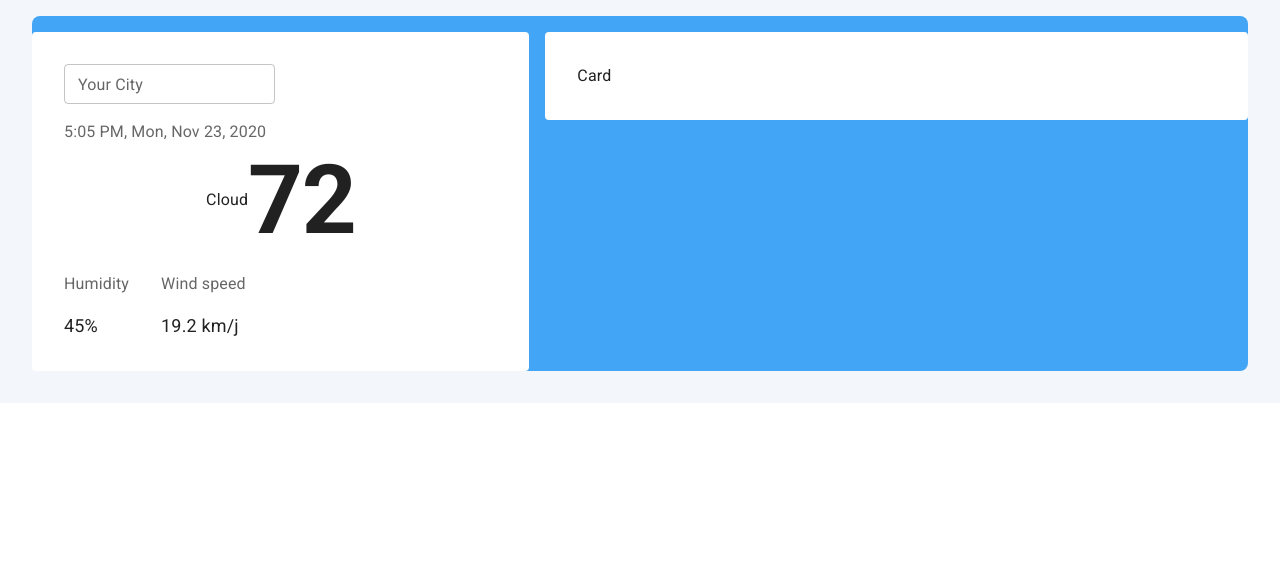
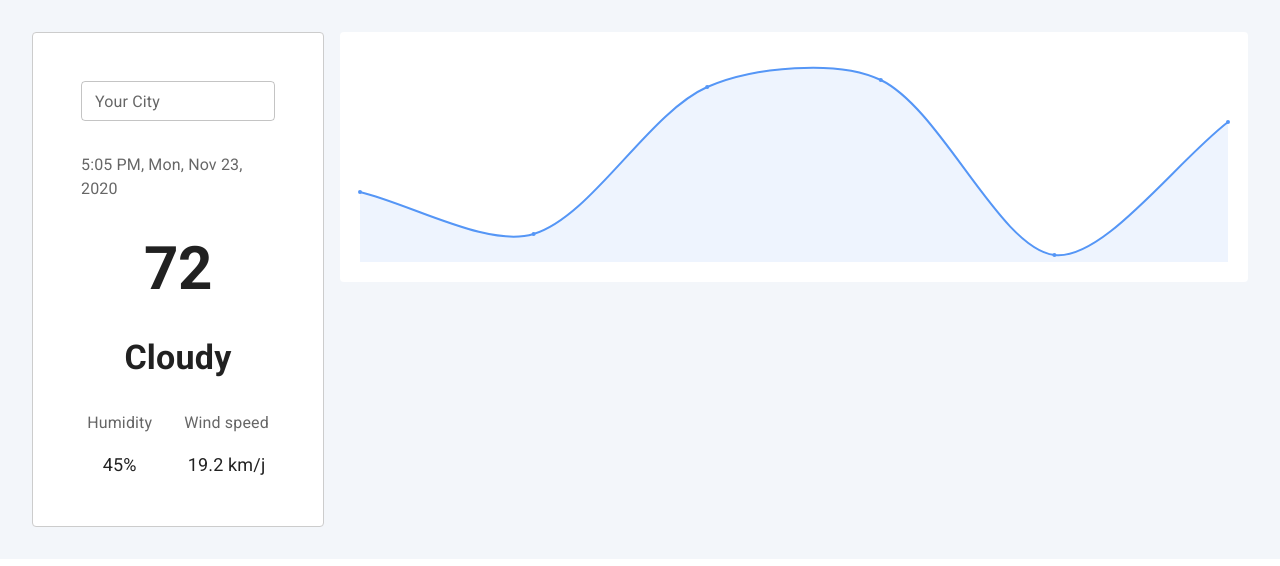
Before and after one commit to HieDave/weather-forecast, a React (Create React App) app: page / in a window 1280 px wide. Shown: the top 566 px of the page. Built offline with nearby package versions, Linux system fonts and the light colour scheme.

Commit message:
added-chart

```diff
--- a/package.json
+++ b/package.json
@@ -10,7 +10,9 @@
     "@testing-library/jest-dom": "^5.16.3",
     "@testing-library/react": "^12.1.4",
     "@testing-library/user-event": "^13.5.0",
+    "chart.js": "^3.7.1",
     "react": "^18.0.0",
+    "react-chartjs-2": "^4.0.1",
     "react-dom": "^18.0.0",
     "react-scripts": "5.0.0",
     "web-vitals": "^2.1.4"
@@ -38,5 +40,6 @@
       "last 1 firefox version",
       "last 1 safari version"
     ]
-  }
+  },
+  "devDependencies": {}
 }
--- a/src/components/CardItem1.jsx
+++ b/src/components/CardItem1.jsx
@@ -1,27 +1,37 @@
 import { Paper, Stack, TextField, Typography } from '@mui/material'
 import { Box } from '@mui/system'
-import React from 'react'
+
+
 
 const CardItem1 = () => {
     return (
-    <Paper elevation={0} sx={{ p: 4 }}>
-        <TextField label="Your City" size="small"/>
-        <Typography color="text.secondary" mt={2}>
-            5:05 PM, Mon, Nov 23, 2020
-        </Typography>
-        <Box sx={{
+        <Paper elevation={0} sx={{
+            p: 6,
+            border: "1px solid #ccc",
             display:"flex",
+            flexDirection:"column",
             alignItems:"center",
             justifyContent:"center"
         }}>
-            <Typography>
-                Cloud
+            {/* <Box> */}
+                <TextField label="Your City" size="small" />
+                <Typography color="text.secondary" mt={4}>
+                    5:05 PM, Mon, Nov 23, 2020
                 </Typography>
-            <Typography variant="h1" fontWeight={700}>
+                <Stack direction="row" spacing={2} sx={{
+                    mt: 4,
+                }}>
+                    <Typography variant="h2" fontWeight={700}>
                         72
                     </Typography>
-        </Box>
-        <Stack direction="row" spacing={4} sx={{mt:2}}>
+                </Stack>
+                <Typography variant="h4" fontWeight={700} mt={4}>
+                    Cloudy
+                </Typography>
+                <Stack direction="row" spacing={4} sx={{
+                    mt: 4,
+                    textAlign: "center"
+                }}>
                     <Box>
                         <Typography color="text.secondary">
                             Humidity
@@ -39,6 +49,7 @@ const CardItem1 = () => {
                         </Typography>
                     </Box>
                 </Stack>
+            {/* </Box> */}
         </Paper>
     )
 }
--- a/src/components/CardItem2.jsx
+++ b/src/components/CardItem2.jsx
@@ -1,10 +1,71 @@
-import React from 'react'
+import 'chart.js/auto';
 import { Paper } from '@mui/material'
+import { Line } from 'react-chartjs-2'
+
+
 
 const CardItem2 = () => {
   return (
-    <Paper elevation={0} sx={{p:4}}>
-        Card
+    <Paper elevation={0} sx={{
+        p:1,
+        height: 250
+        }}>
+        <Line
+            data={{
+                labels: ['red', 'blue', 'yellow', 'green', 'black', 'purple'],
+                datasets: [
+                    {
+                        label: 'temperature',
+                        data: [65, 59, 80, 81, 56, 75],
+                        fill: 'stack',
+                        backgroundColor: '#eef4fe',
+                        borderColor: '#5596f6',
+                        borderWidth: 2,
+                        tension: 0.3,
+                    }
+                ]
+            }}
+            // height={100}
+            // width={400}
+            options={{
+                maintainAspectRatio: false,
+                scales: {
+                    x:{
+                        grid: {
+                            display: false,
+                            borderWidth: 0,
+                        },
+                        ticks: {
+                            display: false,
+                        },
+
+                    },
+                    y:{
+                        grid: {
+                            display: false,
+                            borderWidth: 0,
+                        },
+                        ticks: {
+                            display: false,
+                        },
+
+                    },
+                },
+                elements: {
+                    point: {
+                        radius: 1,
+                        hoverRadius: 10,
+                        borderColor: '#fff',
+                        backgroundColor: '#5596f6',
+                    }
+                },
+                plugins: {
+                    legend: {
+                        display: false,
+                    },
+                }
+            }}
+        />
     </Paper>
   )
 }
--- a/src/components/Cards.jsx
+++ b/src/components/Cards.jsx
@@ -7,13 +7,13 @@ const Cards = () => {
   return (
     <Box sx={{
         borderRadius: 2,
-        backgroundColor:"primary.light",
+        // backgroundColor:"primary.light",
     }}>
         <Grid container spacing={2}>
-            <Grid item xs={5}>
+            <Grid item xs={3}>
                 <CardItem1 />
             </Grid>
-            <Grid item xs={7}>
+            <Grid item xs={9}>
                 <CardItem2 />
             </Grid>
         </Grid>
```
Also changed, not shown: 1 other file (tests, documents, lock files or other folders). Lines whose indentation alone changed are shown as unchanged.
